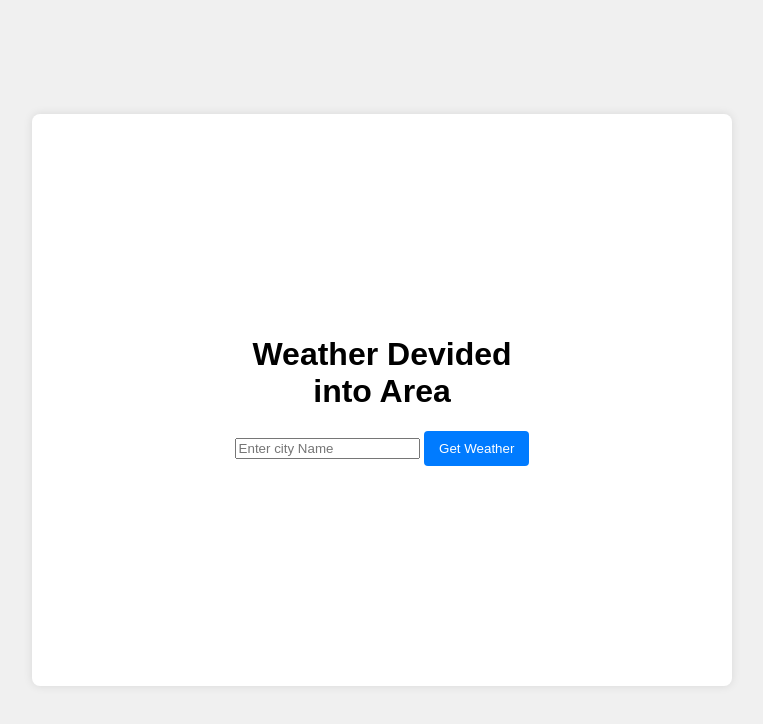
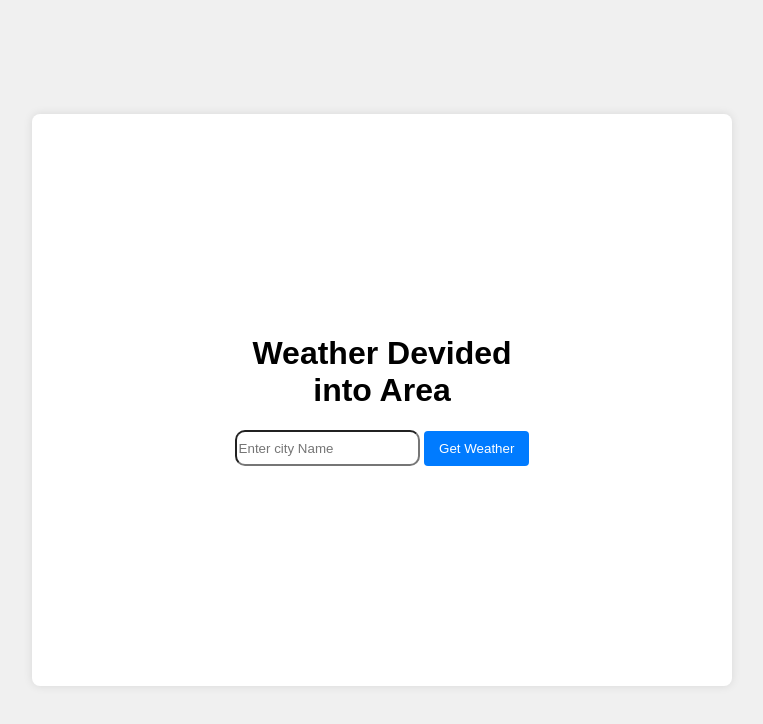
Before and after one commit to ram-narayan-gupta-02/weather-app, a plain HTML site: page index.html in a window 1280 px wide. Shown: the whole page, without its empty margins (258-1021 px from the left). Drawn offline with Linux system fonts and the light colour scheme.

Commit message:
style.css

```diff
--- a/style.css
+++ b/style.css
@@ -17,6 +17,11 @@ body {
     box-shadow: 0 0 10px rgba(0, 0, 0, 0.1);
     text-align: center;
     width: 300px;
+}
+
+#city{
+    height: 30px;
+    border-radius: 10px;
 }
 
 .weather-form {
```
